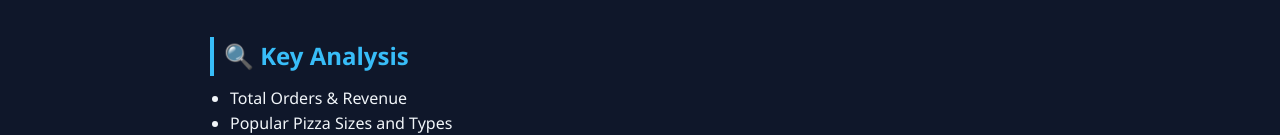
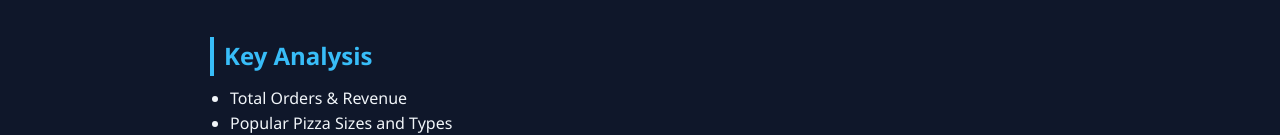
Before and after one commit to DivyanshPoothiya/Pizza_Sales-Analysis, a plain HTML site: page Index.html in a window 1280 px wide. Shown: the part 321-456 px from the top of the page. Drawn offline with Linux system fonts and the light colour scheme.

Commit message:
Update Index.html

```diff
--- a/Index.html
+++ b/Index.html
@@ -93,7 +93,7 @@
   <h2> Project Overview</h2>
   <p>This project uses SQL to explore pizza sales data and answer business questions like total revenue, popular pizzas, and order trends.</p>
 
-  <h2>🔍 Key Analysis</h2>
+  <h2> Key Analysis</h2>
   <ul>
     <li>Total Orders & Revenue</li>
     <li>Popular Pizza Sizes and Types</li>
```
